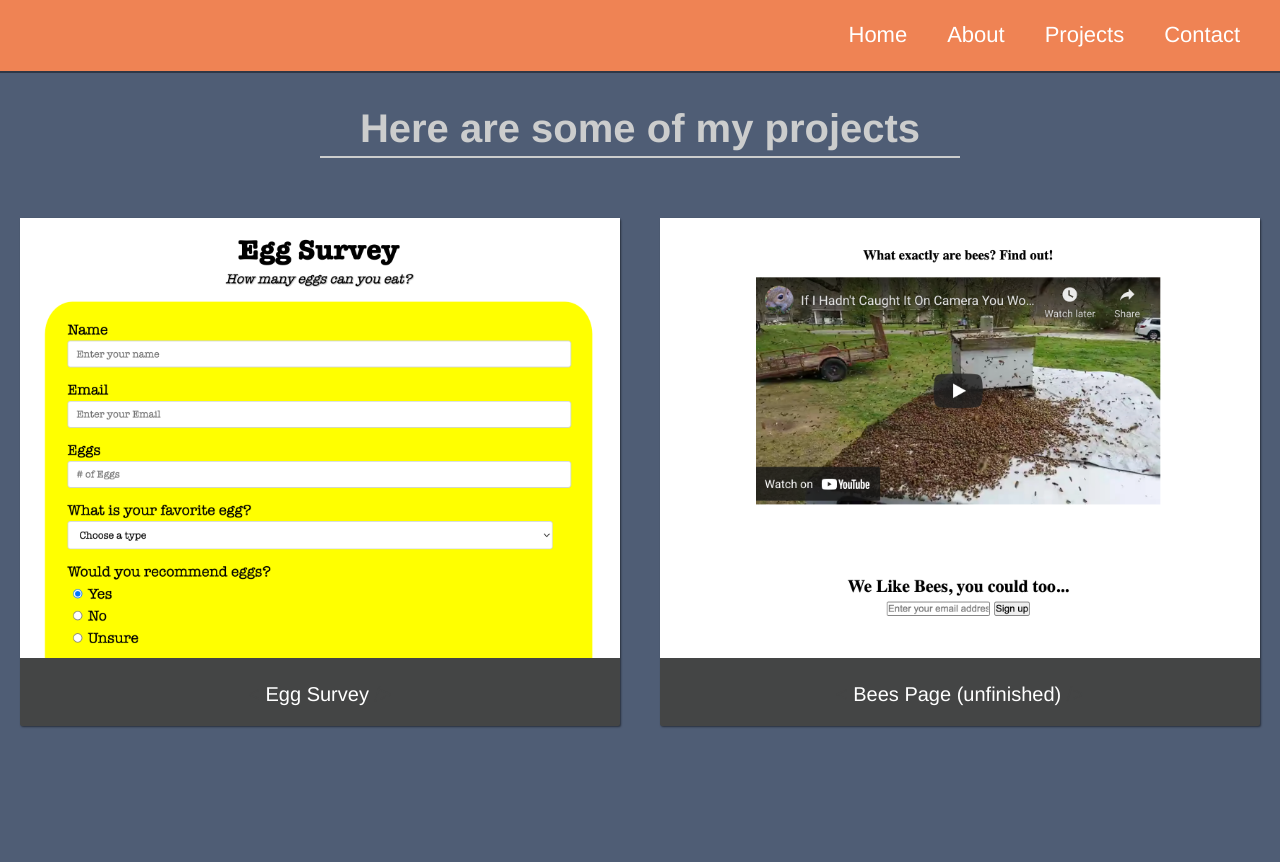
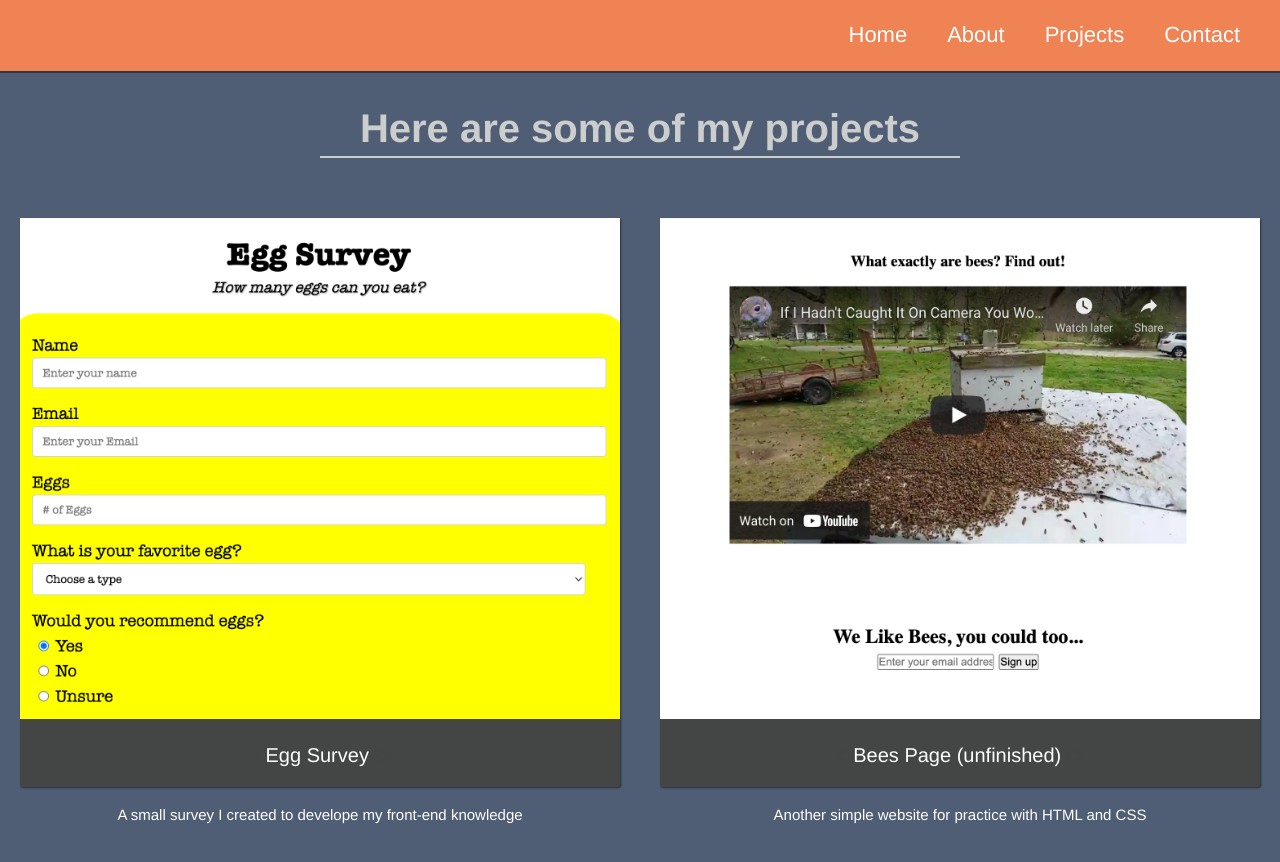
Before and after one commit to lmulligan14/lis351-lmulligan14.github.io, a plain HTML site: page projects.html in a window 1280 px wide. Shown: the top 862 px of the page. Drawn offline with Linux system fonts and the light colour scheme.

Commit message:
updates :wq

```diff
--- a/projects.html
+++ b/projects.html
@@ -16,7 +16,7 @@
         <a href="about.html">About</a>
       </li>
       <li>
-        <a href="prjects.html">Projects</a>
+        <a href="projects.html">Projects</a>
       </li>
       <li>
         <a href="contact.html">Contact</a>
@@ -35,6 +35,9 @@
           Egg Survey
           <span class="code">&#47;&gt;</span>
         </p>
+        <p class="project-desc">
+          A small survey I created to develope my front-end knowledge
+        </p>
       </a>
       <a href="https://lmulligan14.github.io/bees-page.github.io//" target="_blank" class="project project-tile">
         <img class="project-image" src="imgs/bees-page-img.png" alt="project" />
@@ -43,6 +46,9 @@
           Bees Page (unfinished)
           <span class="code">&#47;&gt;</span>
         </p>
+        <p class="project-desc">
+          Another simple website for practice with HTML and CSS
+        </p>
       </a>
     </div>
   </section>
--- a/styles.css
+++ b/styles.css
@@ -194,6 +194,11 @@ h2 {
   padding: 1.5rem 0.5rem;
 }
 
+.project-desc {
+  font-size: 1.5rem;
+  padding: 2rem 0.5rem;
+}
+
 .btn {
   display: inline-block;
   padding: 1rem 2rem;
```
Also changed, not shown: index.html (+0 -1 lines), 2 other files.
